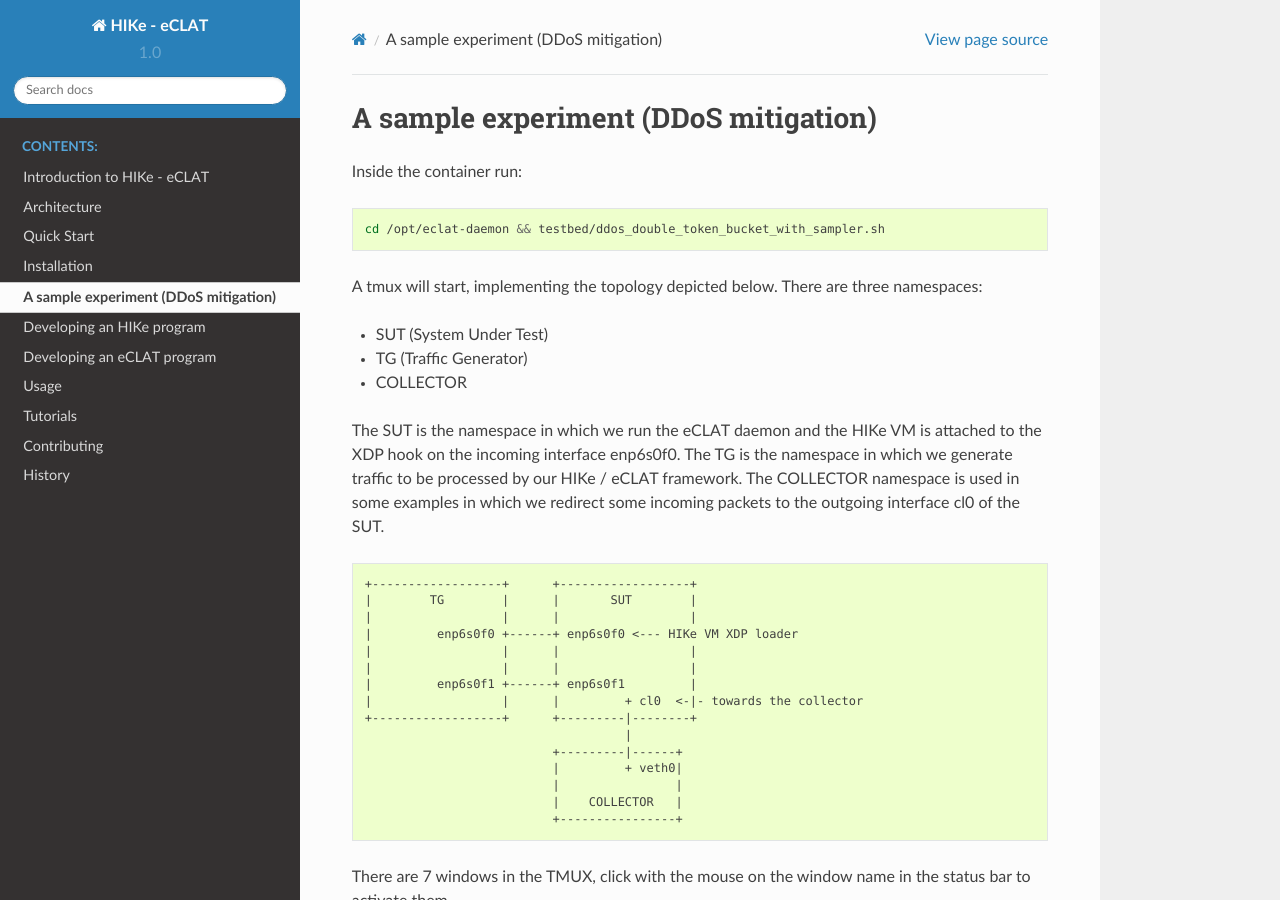
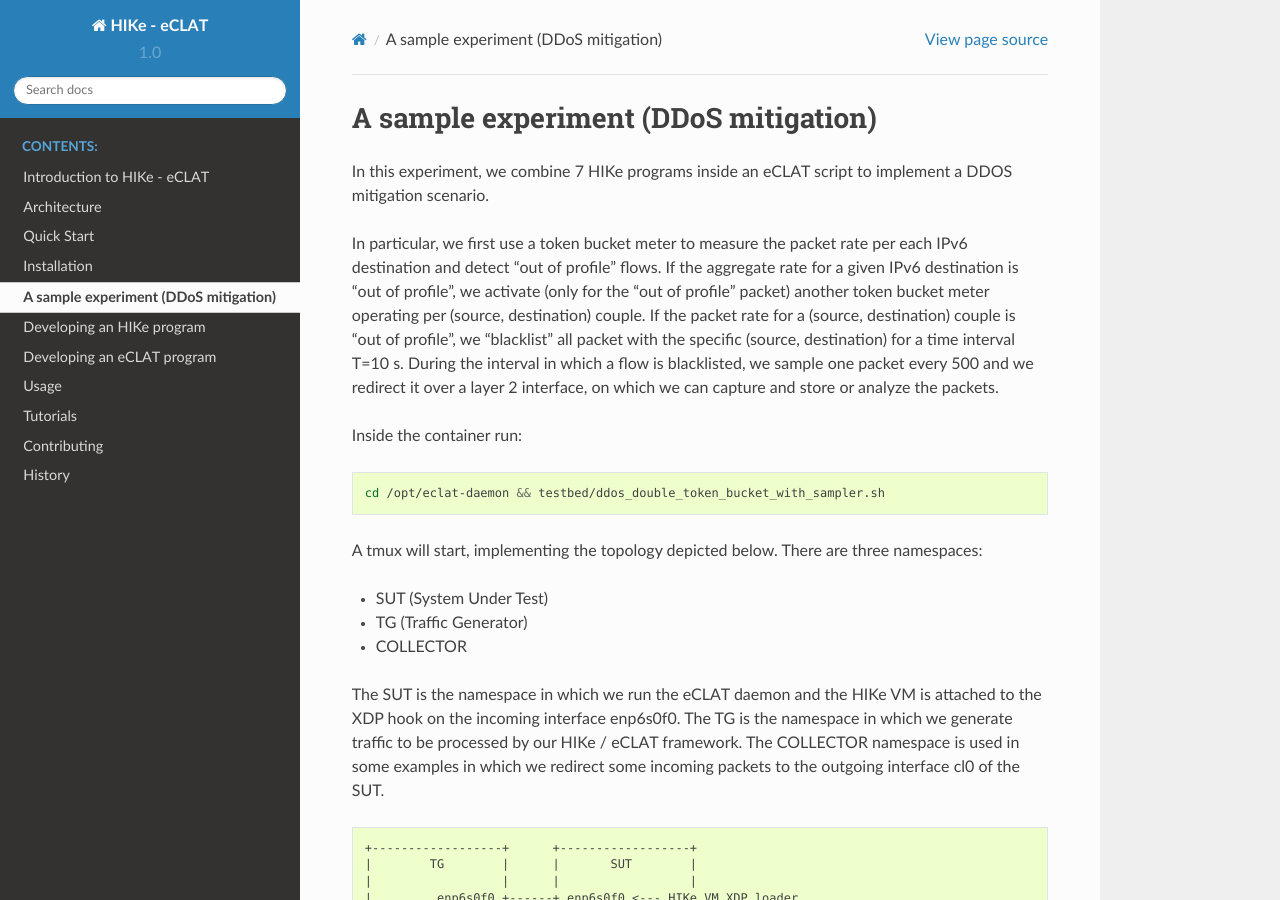
Before and after one commit to hike-eclat/docs, a Sphinx documentation site: the page built from docs/experiment_ddos_double_token_bucket.rst, in a window 1280 px wide and 900 px high. Built offline with Sphinx 7.4.7 and the Read the Docs theme 2.0.0, drawn with Linux system fonts in a browser that asks for light colours; pages that are not in the unit, such as notebooks, are missing from menus.

Commit message:
Update experiment_ddos_double_token_bucket.rst

```diff
--- a/docs/experiment_ddos_double_token_bucket.rst
+++ b/docs/experiment_ddos_double_token_bucket.rst
@@ -1,6 +1,9 @@
 A sample experiment (DDoS mitigation)
 =====================================
 
+In this experiment, we combine 7 HIKe programs inside an eCLAT script to implement a DDOS mitigation scenario.
+
+In particular, we first use a token bucket meter to measure the packet rate per each IPv6 destination and detect "out of profile" flows. If the aggregate rate for a given IPv6 destination is "out of profile", we activate (only for the "out of profile" packet) another token bucket meter operating per (source, destination) couple. If the packet rate for a (source, destination) couple is "out of profile", we "blacklist" all packet with the specific (source, destination) for a time interval T=10 s. During the interval in which a flow is blacklisted, we sample one packet every 500 and we redirect it over a layer 2 interface, on which we can capture and store or analyze the packets.
 
 .. Inside the container run: ``cd /opt/eclat-daemon && testbed/ddos_double_token_bucket_with_sampler.sh``
 
```
